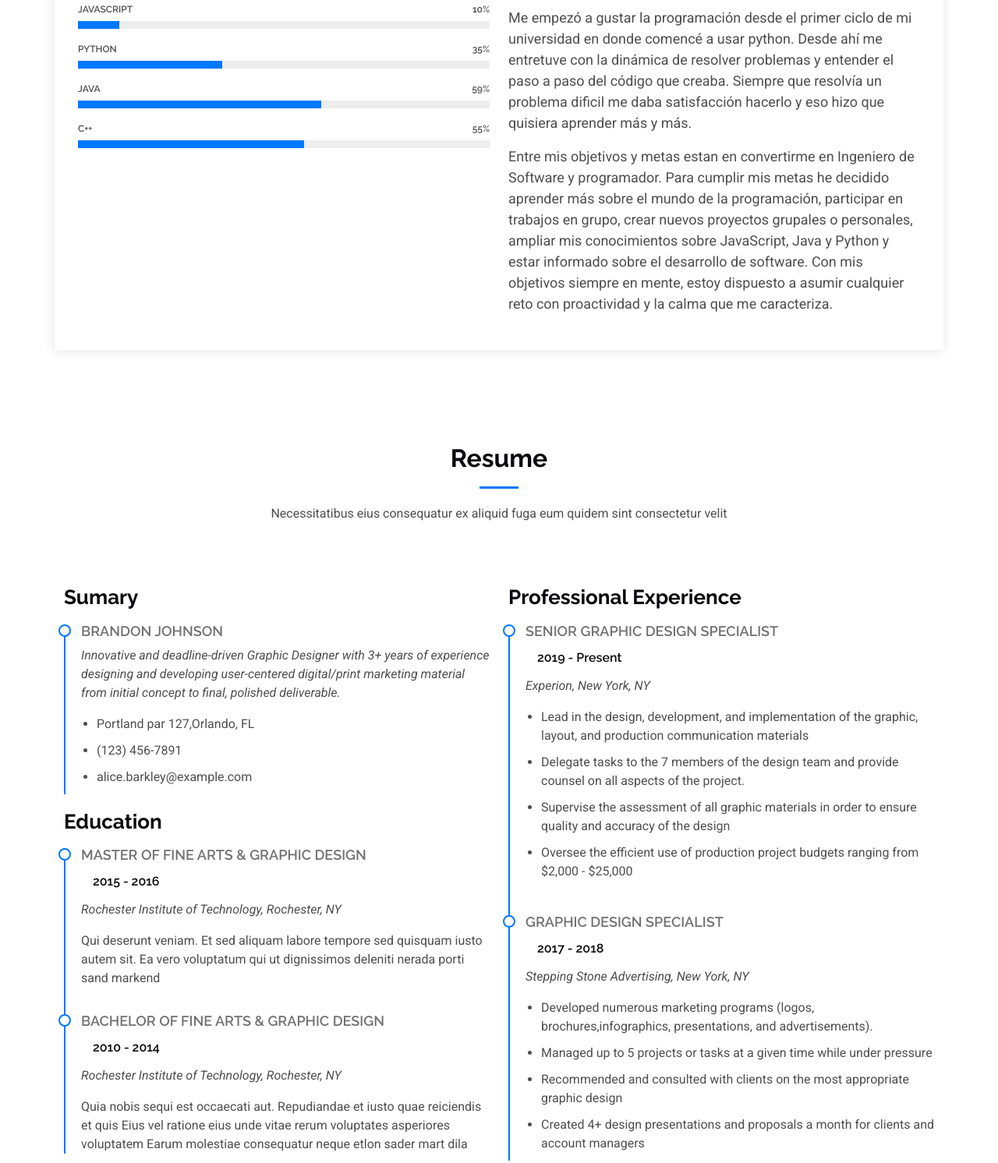
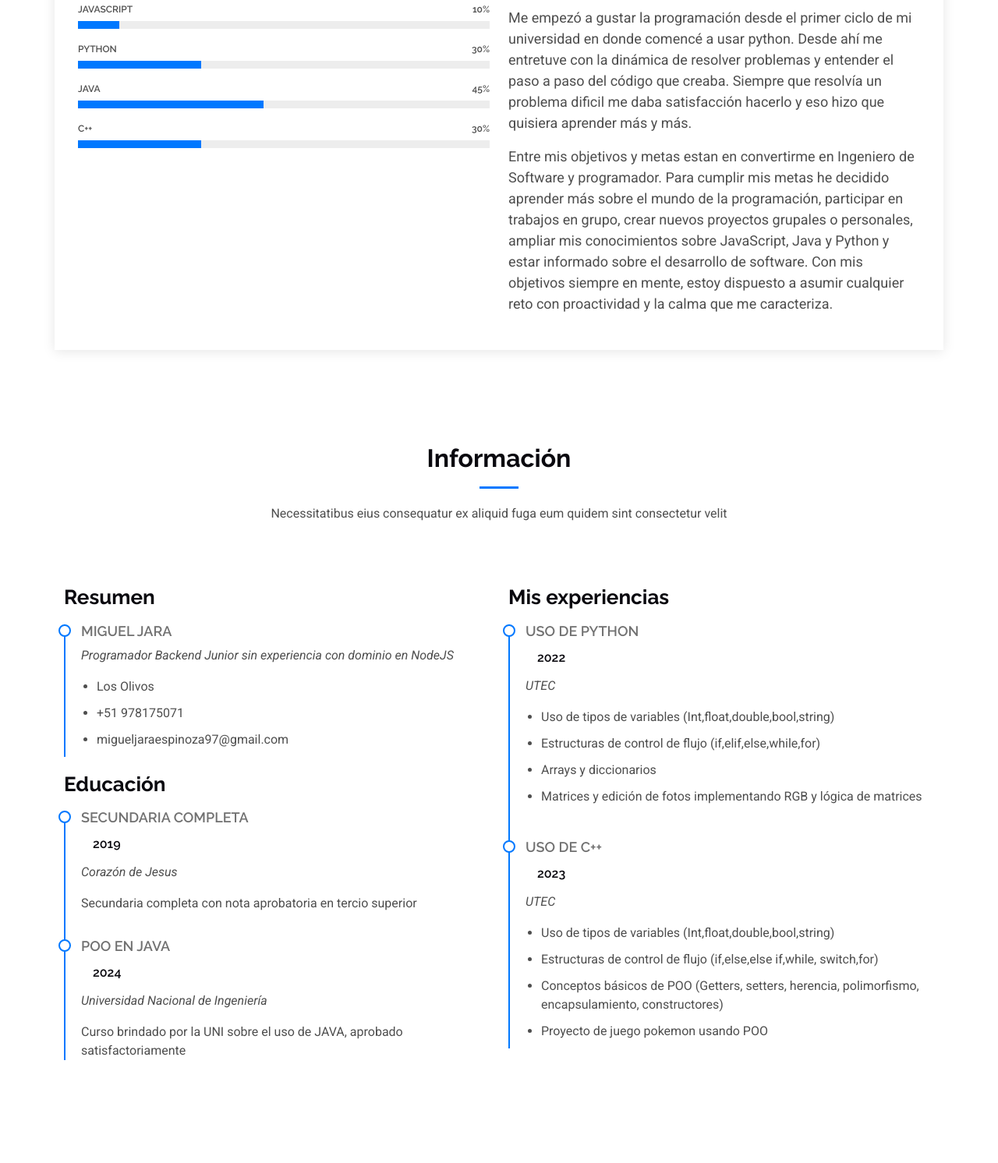
Before and after one commit to MiguelJara2/MiguelJara2.github.io, a plain HTML site: page index.html in a window 1280 px wide. Shown: the part 1160-2652 px from the top of the page at 78% size. Drawn offline with Linux system fonts and the light colour scheme.

Commit message:
Cambios en la sección de (mas información)

```diff
--- a/index.html
+++ b/index.html
@@ -124,23 +124,23 @@
               </div><!-- End Skills Item -->
 
               <div class="progress">
-                <span class="skill"><span>Python</span> <i class="val">35%</i></span>
+                <span class="skill"><span>Python</span> <i class="val">30%</i></span>
                 <div class="progress-bar-wrap">
-                  <div class="progress-bar" role="progressbar" aria-valuenow="35" aria-valuemin="0" aria-valuemax="100"></div>
+                  <div class="progress-bar" role="progressbar" aria-valuenow="30" aria-valuemin="0" aria-valuemax="100"></div>
                 </div>
               </div><!-- End Skills Item -->
 
               <div class="progress">
-                <span class="skill"><span>Java</span> <i class="val">59%</i></span>
+                <span class="skill"><span>Java</span> <i class="val">45%</i></span>
                 <div class="progress-bar-wrap">
-                  <div class="progress-bar" role="progressbar" aria-valuenow="59" aria-valuemin="0" aria-valuemax="100"></div>
+                  <div class="progress-bar" role="progressbar" aria-valuenow="45" aria-valuemin="0" aria-valuemax="100"></div>
                 </div>
               </div><!-- End Skills Item -->
 
               <div class="progress">
-                <span class="skill"><span>C++</span> <i class="val">55%</i></span>
+                <span class="skill"><span>C++</span> <i class="val">30%</i></span>
                 <div class="progress-bar-wrap">
-                  <div class="progress-bar" role="progressbar" aria-valuenow="55" aria-valuemin="0" aria-valuemax="100"></div>
+                  <div class="progress-bar" role="progressbar" aria-valuenow="30" aria-valuemin="0" aria-valuemax="100"></div>
                 </div>
               </div><!-- End Skills Item -->
 
@@ -181,7 +181,7 @@
 
       <!-- Section Title -->
       <div class="container section-title" data-aos="fade-up">
-        <h2>Resume</h2>
+        <h2>Información</h2>
         <p>Necessitatibus eius consequatur ex aliquid fuga eum quidem sint consectetur velit</p>
       </div><!-- End Section Title -->
 
@@ -190,58 +190,58 @@
         <div class="row">
 
           <div class="col-lg-6" data-aos="fade-up" data-aos-delay="100">
-            <h3 class="resume-title">Sumary</h3>
+            <h3 class="resume-title">Resumen</h3>
 
             <div class="resume-item pb-0">
-              <h4>Brandon Johnson</h4>
-              <p><em>Innovative and deadline-driven Graphic Designer with 3+ years of experience designing and developing user-centered digital/print marketing material from initial concept to final, polished deliverable.</em></p>
+              <h4>Miguel Jara</h4>
+              <p><em>Programador Backend Junior sin experiencia con dominio en NodeJS</em></p>
               <ul>
-                <li>Portland par 127,Orlando, FL</li>
-                <li>(123) 456-7891</li>
-                <li>alice.barkley@example.com</li>
+                <li>Los Olivos</li>
+                <li>+51 978175071</li>
+                <li>migueljaraespinoza97@gmail.com</li>
               </ul>
             </div><!-- Edn Resume Item -->
 
-            <h3 class="resume-title">Education</h3>
+            <h3 class="resume-title">Educación</h3>
             <div class="resume-item">
-              <h4>Master of Fine Arts &amp; Graphic Design</h4>
-              <h5>2015 - 2016</h5>
-              <p><em>Rochester Institute of Technology, Rochester, NY</em></p>
-              <p>Qui deserunt veniam. Et sed aliquam labore tempore sed quisquam iusto autem sit. Ea vero voluptatum qui ut dignissimos deleniti nerada porti sand markend</p>
+              <h4>Secundaria completa</h4>
+              <h5>2019</h5>
+              <p><em>Corazón de Jesus</em></p>
+              <p>Secundaria completa con nota aprobatoria en tercio superior</p>
             </div><!-- Edn Resume Item -->
 
             <div class="resume-item">
-              <h4>Bachelor of Fine Arts &amp; Graphic Design</h4>
-              <h5>2010 - 2014</h5>
-              <p><em>Rochester Institute of Technology, Rochester, NY</em></p>
-              <p>Quia nobis sequi est occaecati aut. Repudiandae et iusto quae reiciendis et quis Eius vel ratione eius unde vitae rerum voluptates asperiores voluptatem Earum molestiae consequatur neque etlon sader mart dila</p>
+              <h4>POO en Java</h4>
+              <h5>2024</h5>
+              <p><em>Universidad Nacional de Ingeniería</em></p>
+              <p>Curso brindado por la UNI sobre el uso de JAVA, aprobado satisfactoriamente</p>
             </div><!-- Edn Resume Item -->
 
           </div>
 
           <div class="col-lg-6" data-aos="fade-up" data-aos-delay="200">
-            <h3 class="resume-title">Professional Experience</h3>
+            <h3 class="resume-title">Mis experiencias</h3>
             <div class="resume-item">
-              <h4>Senior graphic design specialist</h4>
-              <h5>2019 - Present</h5>
-              <p><em>Experion, New York, NY </em></p>
+              <h4>Uso de Python</h4>
+              <h5>2022</h5>
+              <p><em>UTEC </em></p>
               <ul>
-                <li>Lead in the design, development, and implementation of the graphic, layout, and production communication materials</li>
-                <li>Delegate tasks to the 7 members of the design team and provide counsel on all aspects of the project. </li>
-                <li>Supervise the assessment of all graphic materials in order to ensure quality and accuracy of the design</li>
-                <li>Oversee the efficient use of production project budgets ranging from $2,000 - $25,000</li>
+                <li>Uso de tipos de variables (Int,float,double,bool,string)</li>
+                <li>Estructuras de control de flujo (if,elif,else,while,for) </li>
+                <li>Arrays y diccionarios</li>
+                <li>Matrices y edición de fotos implementando RGB y lógica de matrices</li>
               </ul>
             </div><!-- Edn Resume Item -->
 
             <div class="resume-item">
-              <h4>Graphic design specialist</h4>
-              <h5>2017 - 2018</h5>
-              <p><em>Stepping Stone Advertising, New York, NY</em></p>
+              <h4>Uso de C++</h4>
+              <h5>2023</h5>
+              <p><em>UTEC</em></p>
               <ul>
-                <li>Developed numerous marketing programs (logos, brochures,infographics, presentations, and advertisements).</li>
-                <li>Managed up to 5 projects or tasks at a given time while under pressure</li>
-                <li>Recommended and consulted with clients on the most appropriate graphic design</li>
-                <li>Created 4+ design presentations and proposals a month for clients and account managers</li>
+                <li>Uso de tipos de variables (Int,float,double,bool,string)</li>
+                <li>Estructuras de control de flujo (if,else,else if,while, switch,for)</li>
+                <li>Conceptos básicos de POO (Getters, setters, herencia, polimorfismo, encapsulamiento, constructores)</li>
+                <li>Proyecto de juego pokemon usando POO</li>
               </ul>
             </div><!-- Edn Resume Item -->
 
```
